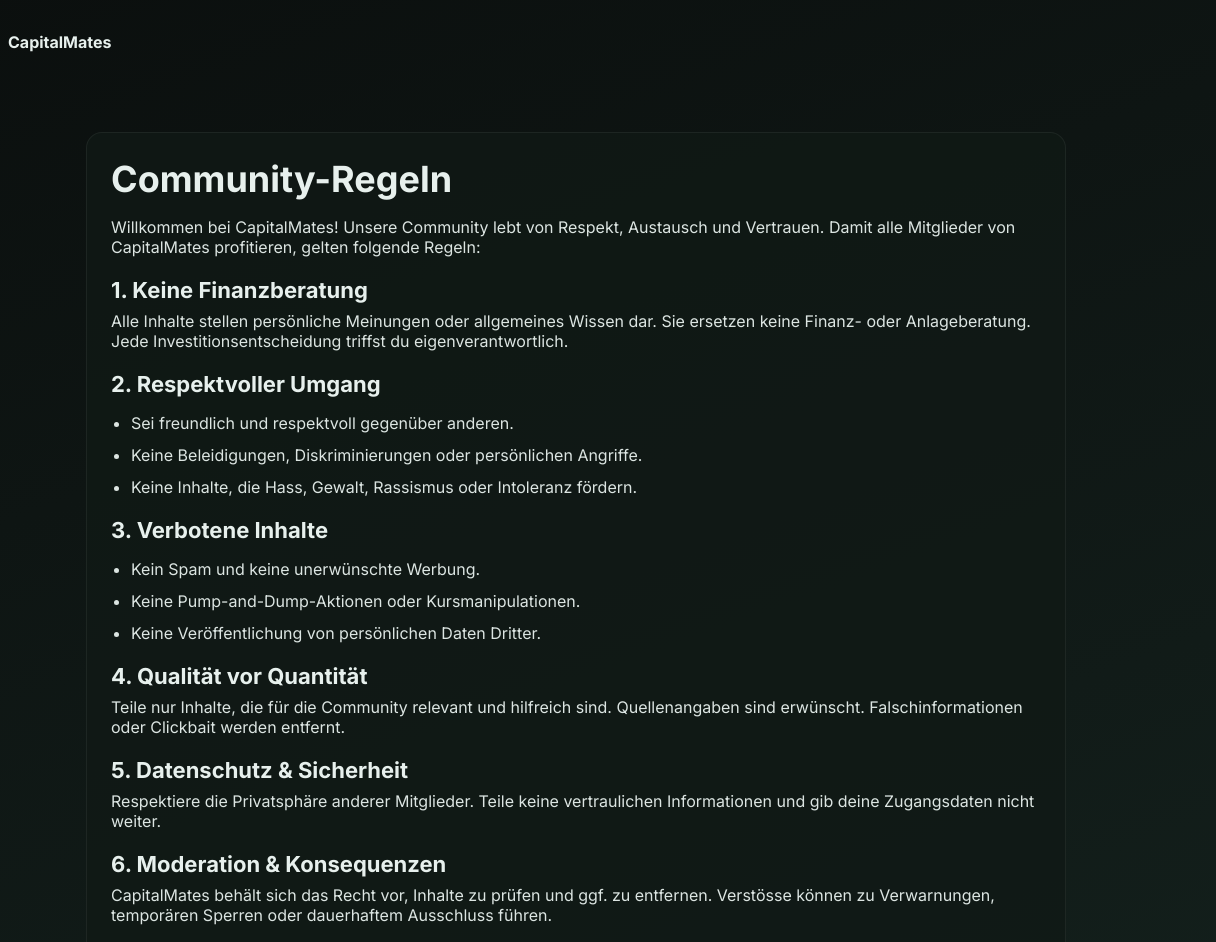
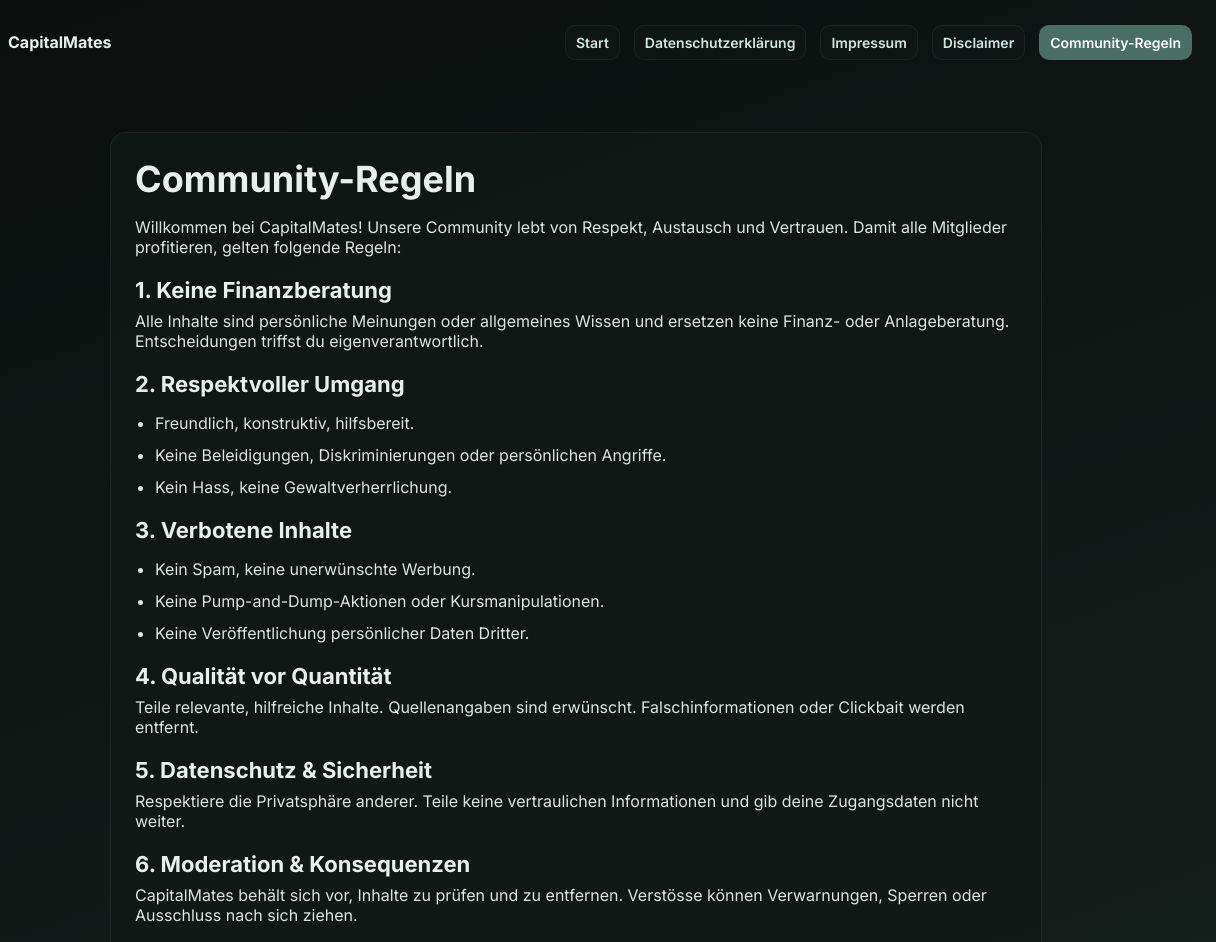
Before and after one commit to benderdon/capitalmates-site, a plain HTML site: page community-regeln.html in a window 1280 px wide. Shown: the top 942 px of the page, 64-1280 px from the left. Drawn offline with Linux system fonts and the light colour scheme.

Commit message:
Update community-regeln.html

```diff
--- a/community-regeln.html
+++ b/community-regeln.html
@@ -5,19 +5,23 @@
   <meta name="viewport" content="width=device-width, initial-scale=1" />
   <title>Community-Regeln – CapitalMates</title>
   <meta name="description" content="Community-Regeln von CapitalMates" />
-
-  <!-- Favicons -->
   <link rel="icon" type="image/png" sizes="32x32" href="assets/favicon-32.png">
   <link rel="icon" type="image/png" sizes="192x192" href="assets/favicon-192.png">
   <link rel="apple-touch-icon" sizes="512x512" href="assets/favicon-512.png">
   <meta name="theme-color" content="#496E63">
-
   <link href="https://fonts.googleapis.com/css2?family=Inter:wght@400;600;700&display=swap" rel="stylesheet" />
   <style>
     :root{ --cm-primary:#496E63; --cm-bg:#0B0F0E; --cm-card:#111916; --cm-text:#E7F0ED }
-    body{ margin:0; font-family:Inter,system-ui,sans-serif; background:linear-gradient(160deg,#0B0F0E 0%,#14211D 100%); color:var(--cm-text); }
+    *{ box-sizing:border-box }
+    body{ margin:0; font-family:Inter,system-ui,Segoe UI,Roboto; background:linear-gradient(160deg,#0B0F0E 0%,#14211D 100%); color:var(--cm-text); }
     header{ padding:24px; display:flex; align-items:center; gap:12px }
     header img{ height:36px; border-radius:8px }
+    /* NAV */
+    nav { margin-left:auto; display:flex; gap:14px; flex-wrap:wrap }
+    nav a{ color:#cfe7e1; text-decoration:none; font-weight:600; font-size:14px; padding:8px 10px; border-radius:10px; border:1px solid rgba(255,255,255,.06); background:rgba(17,25,22,.55) }
+    nav a:hover{ opacity:.9; border-color:rgba(255,255,255,.12) }
+    nav a.active{ background:var(--cm-primary); color:#fff; border-color:transparent }
+    @media (max-width:720px){ header{ gap:10px; flex-wrap:wrap } nav{ width:100%; margin:6px 0 0 0 } }
     .wrap{ max-width:980px; margin:0 auto; padding:48px 24px }
     .card{ background:rgba(17,25,22,.8); border:1px solid rgba(255,255,255,.06); border-radius:16px; padding:24px }
     h1{ font-size:36px; margin:0 0 16px }
@@ -32,56 +36,59 @@
   <header>
     <img src="assets/Logo.png" alt="CapitalMates Logo" />
     <strong>CapitalMates</strong>
+    <nav>
+      <a href="index.html">Start</a>
+      <a href="datenschutzerklaerung.html">Datenschutzerklärung</a>
+      <a href="impressum.html">Impressum</a>
+      <a href="disclaimer.html">Disclaimer</a>
+      <a href="community-regeln.html">Community-Regeln</a>
+    </nav>
   </header>
 
   <main class="wrap">
     <div class="card">
       <h1>Community-Regeln</h1>
       <p>Willkommen bei CapitalMates! Unsere Community lebt von Respekt, Austausch und Vertrauen.
-         Damit alle Mitglieder von CapitalMates profitieren, gelten folgende Regeln:</p>
+         Damit alle Mitglieder profitieren, gelten folgende Regeln:</p>
 
       <h2>1. Keine Finanzberatung</h2>
-      <p>Alle Inhalte stellen persönliche Meinungen oder allgemeines Wissen dar. Sie ersetzen keine
-         Finanz- oder Anlageberatung. Jede Investitionsentscheidung triffst du eigenverantwortlich.</p>
+      <p>Alle Inhalte sind persönliche Meinungen oder allgemeines Wissen und ersetzen keine Finanz- oder Anlageberatung.
+         Entscheidungen triffst du eigenverantwortlich.</p>
 
       <h2>2. Respektvoller Umgang</h2>
       <ul>
-        <li>Sei freundlich und respektvoll gegenüber anderen.</li>
+        <li>Freundlich, konstruktiv, hilfsbereit.</li>
         <li>Keine Beleidigungen, Diskriminierungen oder persönlichen Angriffe.</li>
-        <li>Keine Inhalte, die Hass, Gewalt, Rassismus oder Intoleranz fördern.</li>
+        <li>Kein Hass, keine Gewaltverherrlichung.</li>
       </ul>
 
       <h2>3. Verbotene Inhalte</h2>
       <ul>
-        <li>Kein Spam und keine unerwünschte Werbung.</li>
+        <li>Kein Spam, keine unerwünschte Werbung.</li>
         <li>Keine Pump-and-Dump-Aktionen oder Kursmanipulationen.</li>
-        <li>Keine Veröffentlichung von persönlichen Daten Dritter.</li>
+        <li>Keine Veröffentlichung persönlicher Daten Dritter.</li>
       </ul>
 
       <h2>4. Qualität vor Quantität</h2>
-      <p>Teile nur Inhalte, die für die Community relevant und hilfreich sind.
-         Quellenangaben sind erwünscht. Falschinformationen oder Clickbait werden entfernt.</p>
+      <p>Teile relevante, hilfreiche Inhalte. Quellenangaben sind erwünscht. Falschinformationen oder Clickbait werden entfernt.</p>
 
       <h2>5. Datenschutz & Sicherheit</h2>
-      <p>Respektiere die Privatsphäre anderer Mitglieder. Teile keine vertraulichen Informationen
-         und gib deine Zugangsdaten nicht weiter.</p>
+      <p>Respektiere die Privatsphäre anderer. Teile keine vertraulichen Informationen und gib deine Zugangsdaten nicht weiter.</p>
 
       <h2>6. Moderation & Konsequenzen</h2>
-      <p>CapitalMates behält sich das Recht vor, Inhalte zu prüfen und ggf. zu entfernen.
-         Verstösse können zu Verwarnungen, temporären Sperren oder dauerhaftem Ausschluss führen.</p>
+      <p>CapitalMates behält sich vor, Inhalte zu prüfen und zu entfernen. Verstösse können Verwarnungen, Sperren oder Ausschluss nach sich ziehen.</p>
 
       <h2>7. Gemeinsam wachsen</h2>
-      <p>Wir wollen ein Umfeld schaffen, das Lernen, Austausch und gegenseitige Unterstützung fördert.
-         Hilf neuen Mitgliedern, Fragen zu stellen und Wissen aufzubauen.</p>
+      <p>Wir fördern Lernen, Austausch und Unterstützung. Hilf mit, eine starke, offene Community aufzubauen.</p>
 
       <p style="margin-top:20px"><a href="index.html">← Zurück zur Startseite</a></p>
     </div>
-
-    <footer>
-      © <span id="y"></span> CapitalMates
-    </footer>
+    <footer>© <span id="y"></span> CapitalMates</footer>
   </main>
 
-  <script>document.getElementById('y').textContent = new Date().getFullYear()</script>
+  <script>
+    document.getElementById('y').textContent = new Date().getFullYear();
+    (function(){var here=location.pathname.split('/').pop()||'index.html';document.querySelectorAll('nav a').forEach(a=>{var href=a.getAttribute('href');if((here===''&&href==='index.html')||href===here){a.classList.add('active')}})})();
+  </script>
 </body>
 </html>
```
